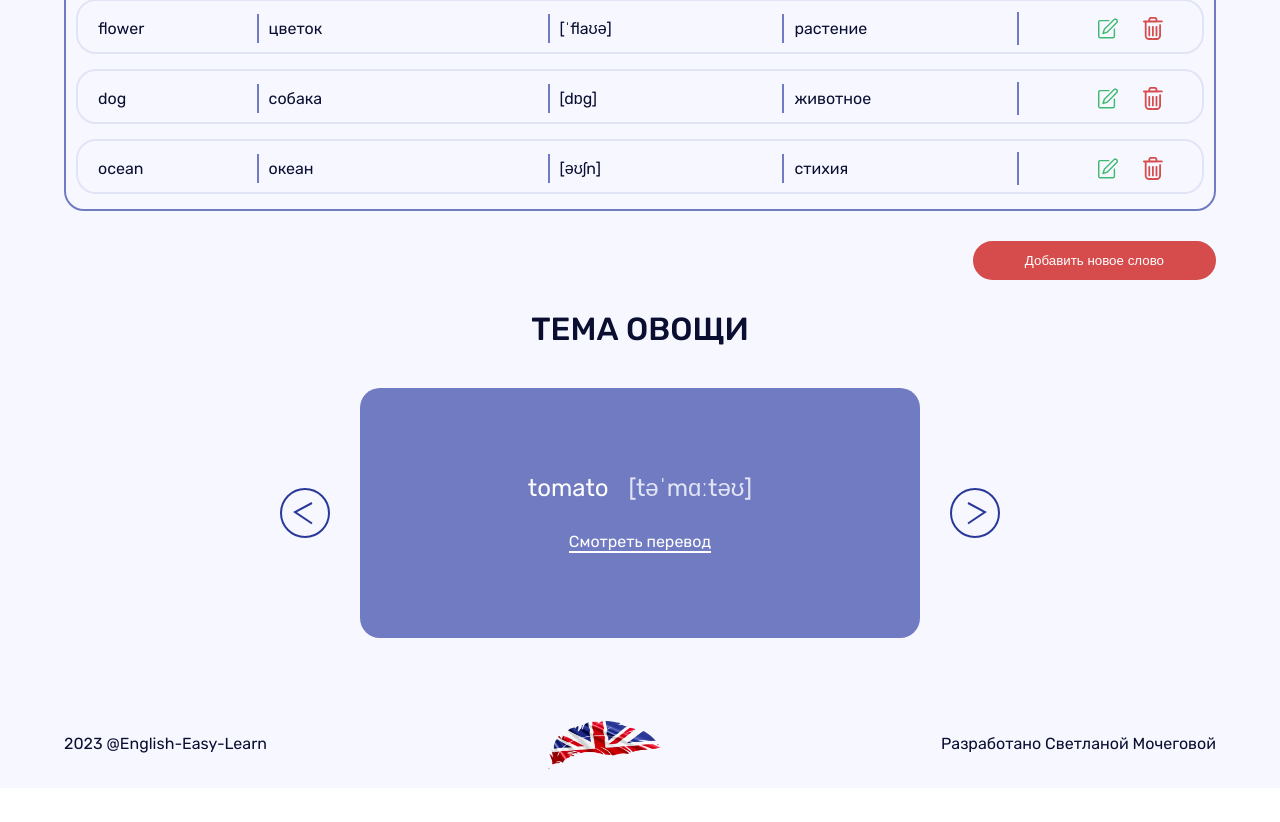
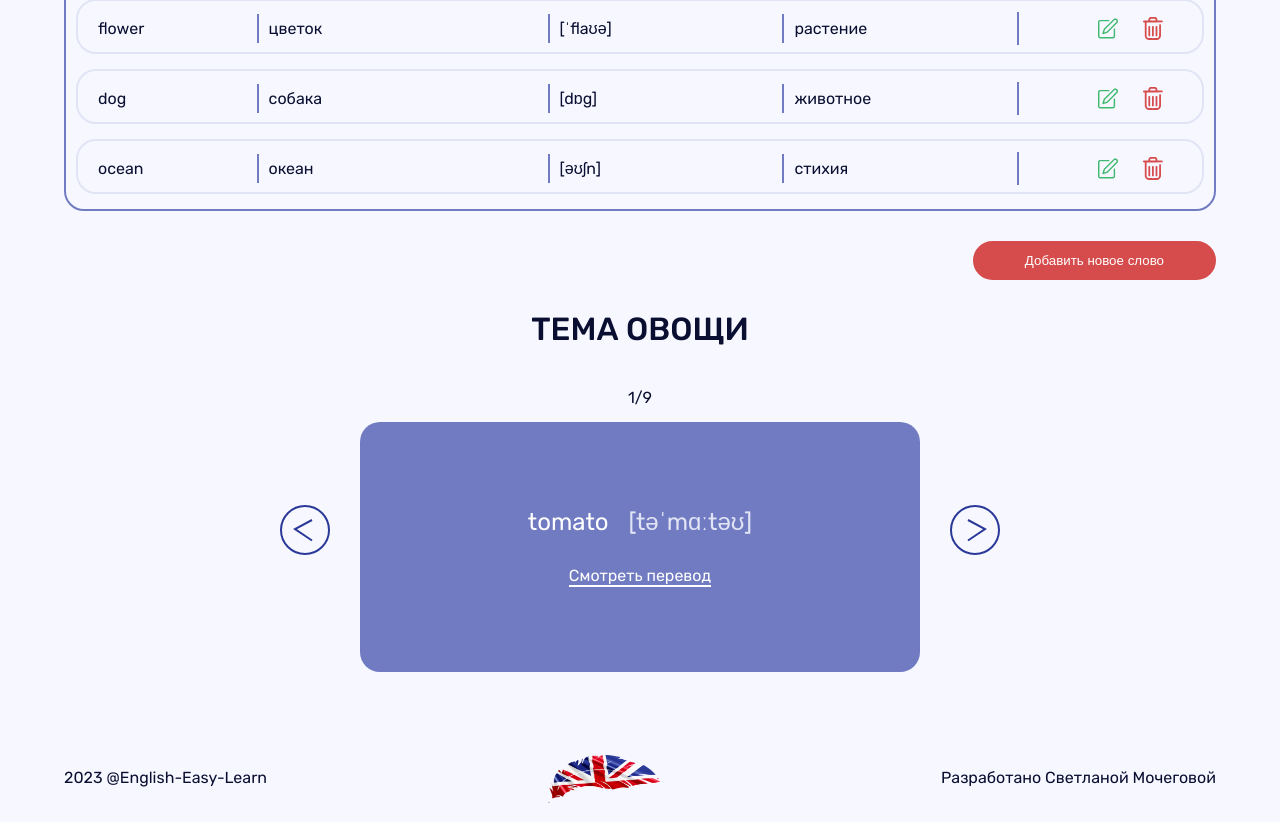
Before and after one commit to Lanasites/ReactProject-leaning-English, a React (Vite) app in the folder Project/: page / in a window 1280 px wide. Shown: the part 1089-1911 px from the top of the page. Before the commit the page ends 1877 px from the top, so only its background shows below. Built offline with nearby package versions, Linux system fonts and the light colour scheme.

Commit message:
ljабвила каунтер и передала массив в пропс

```diff
--- a/Project/src/Components/Main/Main.jsx
+++ b/Project/src/Components/Main/Main.jsx
@@ -4,7 +4,7 @@ import SliderWorlds from '../SliderWorlds/SliderWorlds'
 import './Main.scss'
 import '../../style/App.scss'
 import feathers from '../../assets/feathers.png'
-
+import worldsArr from '../../assets/data/worlds.json'
 
 export default function Main(){
     return(
@@ -20,7 +20,9 @@ export default function Main(){
                         <img src={feathers} alt="" className='titlePart__right'/>
                         </div>
                         <h2 className='secondPage__title'>Темы для изучения</h2>
-                        <SliderThemes></SliderThemes>
+
+                            <SliderThemes
+                            />
                     </div>
                 </div>
                 <div className='secondPage'>
@@ -32,7 +34,9 @@ export default function Main(){
                 <div className='thirdPage'>
                     <div className='conteiner'>
                     <h2 className='thirdPage__title'>Тема овощи</h2>
-                    <SliderWorlds></SliderWorlds>
+                    <SliderWorlds
+                        worldsArr = {worldsArr}
+                    />
                     </div>
                 </div>
             </div>
--- a/Project/src/Components/SliderWorlds/SliderWorlds.jsx
+++ b/Project/src/Components/SliderWorlds/SliderWorlds.jsx
@@ -2,14 +2,25 @@ import CardOfWord from '../CardOfWord/CardOfWord'
 import './SliderWorlds.scss'
 import left_arrow from '../../assets/left.svg'
 import right_arrow from '../../assets/right.svg'
+import { useState, useEffect } from 'react'
 
-export default function SliderWorlds(){
+export default function SliderWorlds(props){
+
+    const worldsArr = props.worldsArr;
+    const lengthArr = worldsArr.length;
+    console.log(worldsArr, lengthArr);
+    // if (lengthArr> 0)
+        const [count, setcount] = useState(1);
+
     return(
         <>
             <div className='sliderWorlds'>
             <div className='sliderWorlds__wrapper'>
                 <img src={left_arrow} alt="" />
-                <CardOfWord></CardOfWord>
+                <div>
+                    <p className='sliderWorlds__count'>{count}/{lengthArr}</p>
+                    <CardOfWord></CardOfWord>
+                </div>
                 <img src={right_arrow} alt="" />
             </div>
             </div>
--- a/Project/src/Components/SliderWorlds/SliderWorlds.scss
+++ b/Project/src/Components/SliderWorlds/SliderWorlds.scss
@@ -10,4 +10,8 @@
             transform: scale(1.1);
         }
     }
+    &__count{
+        text-align: center;
+        padding-bottom: 15px;
+    }
 }
--- a/Project/src/Components/TableWithAllWords/TableWithAllWords.jsx
+++ b/Project/src/Components/TableWithAllWords/TableWithAllWords.jsx
@@ -3,64 +3,10 @@ import '../../style/App.scss'
 
 import LineOfTable from '../LineOfTable/LineOfTable.jsx'
 import Button from'../Button/Button.jsx'
+import worldsArr from '../../assets/data/worlds.json'
 
 export default function TableWithAllWords(){
-    const worldsArr = [
-        {"id":"15087",
-        "english":"sun",
-        "transcription":"[ðiː sʌn]",
-        "russian":"солнце",
-        "tags":"природа",
-        "tags_json":"[\"u043fu0440u0438u0440u043eu0434u0430\"]"},
-        {"id":"15088",
-        "english":"tremendous",
-        "transcription":"[trəˈmendəs]",
-        "russian":"огромный",
-        "tags":"неизвестно",
-        "tags_json":"[\"u043du0435u0438u0437u0432u0435u0441u0442u043du043e\"]"},
-        {"id":"15092",
-        "english":"plane",
-        "transcription":"[pleɪn]",
-        "russian":"самолет",
-        "tags":"воздушный транспорт ",
-        "tags_json":"[\"u0432u043eu0437u0434u0443u0448u043du044bu0439 u0442u0440u0430u043du0441u043fu043eu0440u0442 \"]"},
-        {"id":"15093",
-        "english":"pasta",
-        "transcription":"[ˈpæstə]",
-        "russian":"паста",
-        "tags":"еда",
-        "tags_json":"[\"u0435u0434u0430\"]"},
-        {"id":"15094",
-        "english":"pretty",
-        "transcription":"[ˈprɪti]",
-        "russian":"хорошенький",
-        "tags":"прилагательное",
-        "tags_json":"[\"u043fu0440u0438u043bu0430u0433u0430u0442u0435u043bu044cu043du043eu0435\"]"},
-        {"id":"15095",
-        "english":"tomato",
-        "transcription":"[təˈmɑːtəʊ]",
-        "russian":"помидор",
-        "tags":"овощ",
-        "tags_json":"[\"u043eu0432u043eu0449\"]"},
-        {"id":"15096",
-        "english":"flower",
-        "transcription":"[ˈflaʊə]",
-        "russian":"цветок",
-        "tags":"растение",
-        "tags_json":"[\"u0440u0430u0441u0442u0435u043du0438u0435\"]"},
-        {"id":"15104",
-        "english":"dog",
-        "transcription":"[dɒg]",
-        "russian":"собака",
-        "tags":"животное",
-        "tags_json":"[\"u0436u0438u0432u043eu0442u043du043eu0435\"]"},
-        {"id":"15105",
-        "english":"ocean",
-        "transcription":"[əʊʃn]",
-        "russian":"океан",
-        "tags":"стихия",
-        "tags_json":"[\"u0441u0442u0438u0445u0438u044f\"]"}
-    ];
+
     return(
         <>
             <div className='table conteiner'>
--- /dev/null
+++ b/Project/src/assets/data/worlds.json
@@ -0,0 +1,56 @@
+[
+    {"id":"15087",
+    "english":"sun",
+    "transcription":"[ðiː sʌn]",
+    "russian":"солнце",
+    "tags":"природа",
+    "tags_json":"[\"u043fu0440u0438u0440u043eu0434u0430\"]"},
+    {"id":"15088",
+    "english":"tremendous",
+    "transcription":"[trəˈmendəs]",
+    "russian":"огромный",
+    "tags":"неизвестно",
+    "tags_json":"[\"u043du0435u0438u0437u0432u0435u0441u0442u043du043e\"]"},
+    {"id":"15092",
+    "english":"plane",
+    "transcription":"[pleɪn]",
+    "russian":"самолет",
+    "tags":"воздушный транспорт ",
+    "tags_json":"[\"u0432u043eu0437u0434u0443u0448u043du044bu0439 u0442u0440u0430u043du0441u043fu043eu0440u0442 \"]"},
+    {"id":"15093",
+    "english":"pasta",
+    "transcription":"[ˈpæstə]",
+    "russian":"паста",
+    "tags":"еда",
+    "tags_json":"[\"u0435u0434u0430\"]"},
+    {"id":"15094",
+    "english":"pretty",
+    "transcription":"[ˈprɪti]",
+    "russian":"хорошенький",
+    "tags":"прилагательное",
+    "tags_json":"[\"u043fu0440u0438u043bu0430u0433u0430u0442u0435u043bu044cu043du043eu0435\"]"},
+    {"id":"15095",
+    "english":"tomato",
+    "transcription":"[təˈmɑːtəʊ]",
+    "russian":"помидор",
+    "tags":"овощ",
+    "tags_json":"[\"u043eu0432u043eu0449\"]"},
+    {"id":"15096",
+    "english":"flower",
+    "transcription":"[ˈflaʊə]",
+    "russian":"цветок",
+    "tags":"растение",
+    "tags_json":"[\"u0440u0430u0441u0442u0435u043du0438u0435\"]"},
+    {"id":"15104",
+    "english":"dog",
+    "transcription":"[dɒg]",
+    "russian":"собака",
+    "tags":"животное",
+    "tags_json":"[\"u0436u0438u0432u043eu0442u043du043eu0435\"]"},
+    {"id":"15105",
+    "english":"ocean",
+    "transcription":"[əʊʃn]",
+    "russian":"океан",
+    "tags":"стихия",
+    "tags_json":"[\"u0441u0442u0438u0445u0438u044f\"]"}
+]
--- a/Project/src/main.jsx
+++ b/Project/src/main.jsx
@@ -4,7 +4,7 @@ import App from './Components/App'
 import '../src/style/App.scss'
 
 ReactDOM.createRoot(document.getElementById('root')).render(
-  <React.StrictMode>
+
     <App />
-  </React.StrictMode>,
+
 )
```
